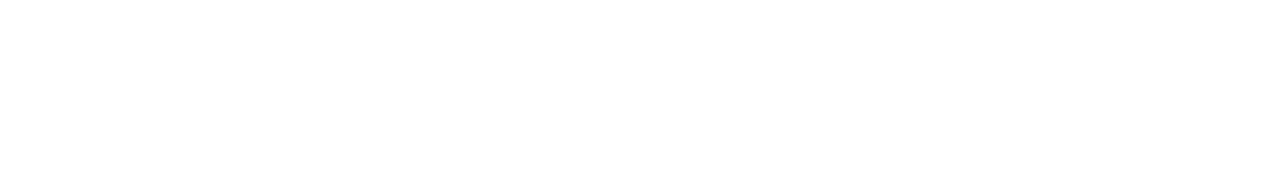
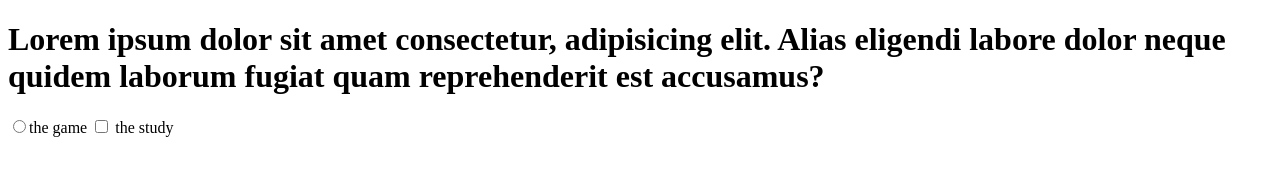
Before and after one commit to asifz03/my-first-repo, a plain HTML site: page index.html in a window 1280 px wide. Drawn offline with Linux system fonts and the light colour scheme.

Commit message:
my first code

```diff
--- a/index.html
+++ b/index.html
@@ -7,6 +7,12 @@
     <title>my first repository</title>
 </head>
 <body>
+    <h1> Lorem ipsum dolor sit amet consectetur, adipisicing elit. Alias eligendi labore dolor neque quidem laborum fugiat quam reprehenderit est accusamus?
 
+    </h1>
+    <div>
+        <input type="radio">the game
+        <input type="checkbox"> the study
+    </div>
 </body>
 </html>
```
